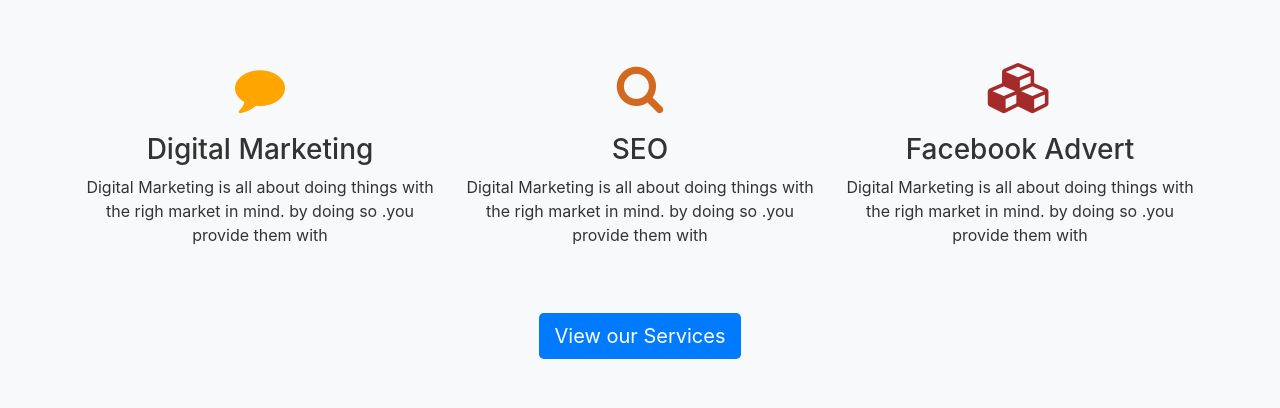
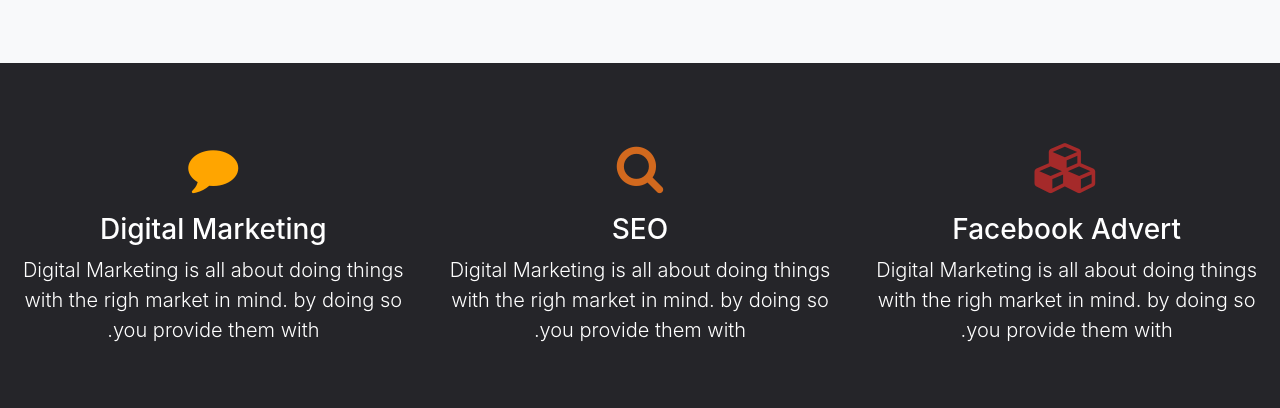
Before and after one commit to selianord/JustClick, a plain HTML site: page index.html in a window 1280 px wide. Shown: the part 713-1121 px from the top of the page. Drawn offline with Linux system fonts and the light colour scheme.

Commit message:
change on the home page by adding bg-services and style the cta btn by Selemani L

```diff
--- a/css/juckclick.css
+++ b/css/juckclick.css
@@ -114,6 +114,11 @@
 .welcome{
   margin-top: 80px;
 }
+.bg-services{
+  background-color: #252529;
+  color: #fff;
+  padding-top: 80px;
+}
 .services .fa{
   font-size:50px;
   font-family:fontAwesome;
@@ -142,6 +147,12 @@
 }
 .mb{
   margin-bottom: 1rem;
+}
+.cta-btn{
+  background: chocolate;
+  padding: 1rem;
+  outline: none;
+  border-radius: 3rem;
 }
 /*  end of main content css here*/
 /* ====gift card css here==== */
--- a/index.html
+++ b/index.html
@@ -206,31 +206,31 @@
                     </div>
             </section>
             <!-- services fieatures goes here -->
-            <div class="container">
+            <div class="container-fluid bg-services">
                 <div class="row">
                       <div class="col-md-4 text-center services first">
                             <i class="fa fa-comment"></i>
                             <h3>Digital Marketing</h3>
-                            <p>Digital Marketing is all about doing things with the righ market in mind.
+                            <p class="lead">Digital Marketing is all about doing things with the righ market in mind.
                               by doing so .you provide them with </p>
                       </div>
                       <div class="col-md-4 text-center services second">
                           <i class="fa fa-search"></i>
                           <h3>SEO</h3>
-                          <p>Digital Marketing is all about doing things with the righ market in mind.
+                          <p class="lead">Digital Marketing is all about doing things with the righ market in mind.
                             by doing so .you provide them with </p>
                       </div>
                       <div class="col-md-4 text-center services last">
                         <i class="fa fa-cubes"></i>
                           <h3>Facebook Advert</h3>
-                          <p>Digital Marketing is all about doing things with the righ market in mind.
+                          <p class="lead">Digital Marketing is all about doing things with the righ market in mind.
                             by doing so .you provide them with </p>
                       </div>
                 </div>
                 <div class="row cta">
                       <div class="col-md-4"></div>
                       <div class="col-md-4 text-center cta-bottom">
-                          <a href="DropdownPages/digitalMarketing.html" class="btn btn-primary btn-lg mb">View our Services</a>
+                          <a href="DropdownPages/digitalMarketing.html" class="btn btn-primary btn-lg mb cta-btn">View our Services</a>
                       </div>
                       <div class="col-md-4"></div>
                 </div>
```
Also changed, not shown: images/bg.png (added), images/service-bg.png (added).
